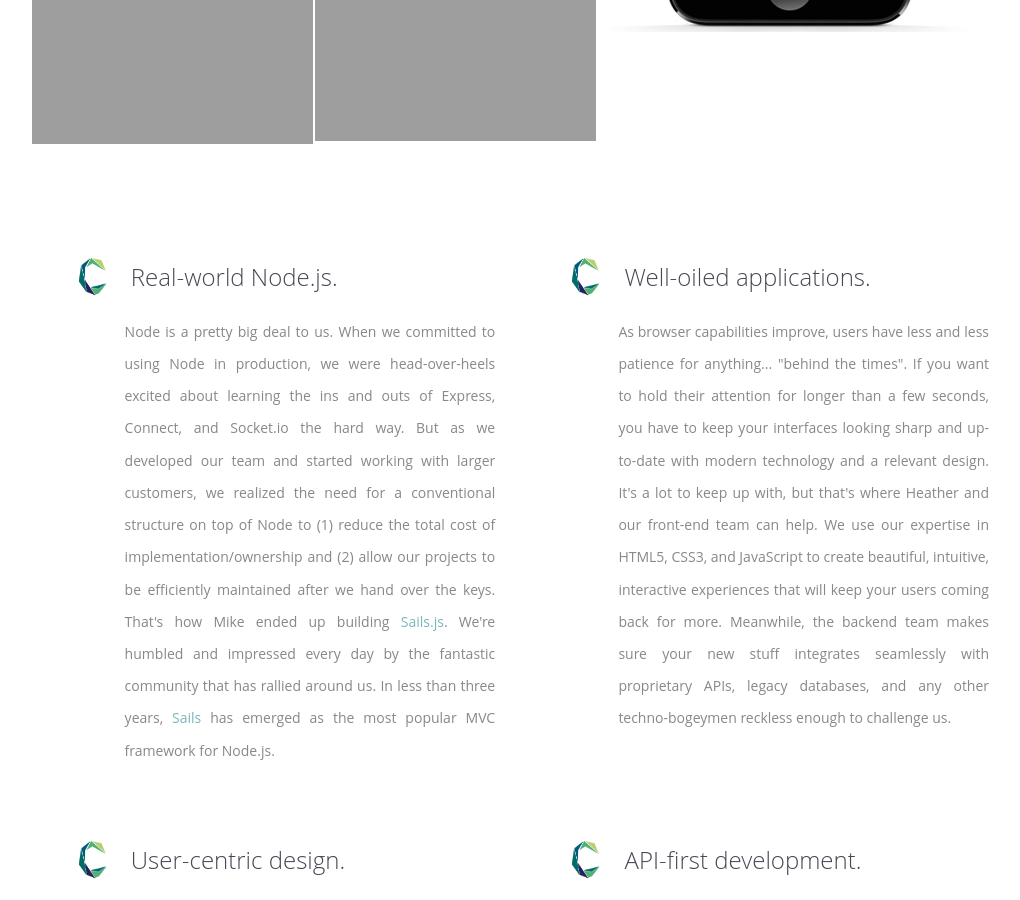
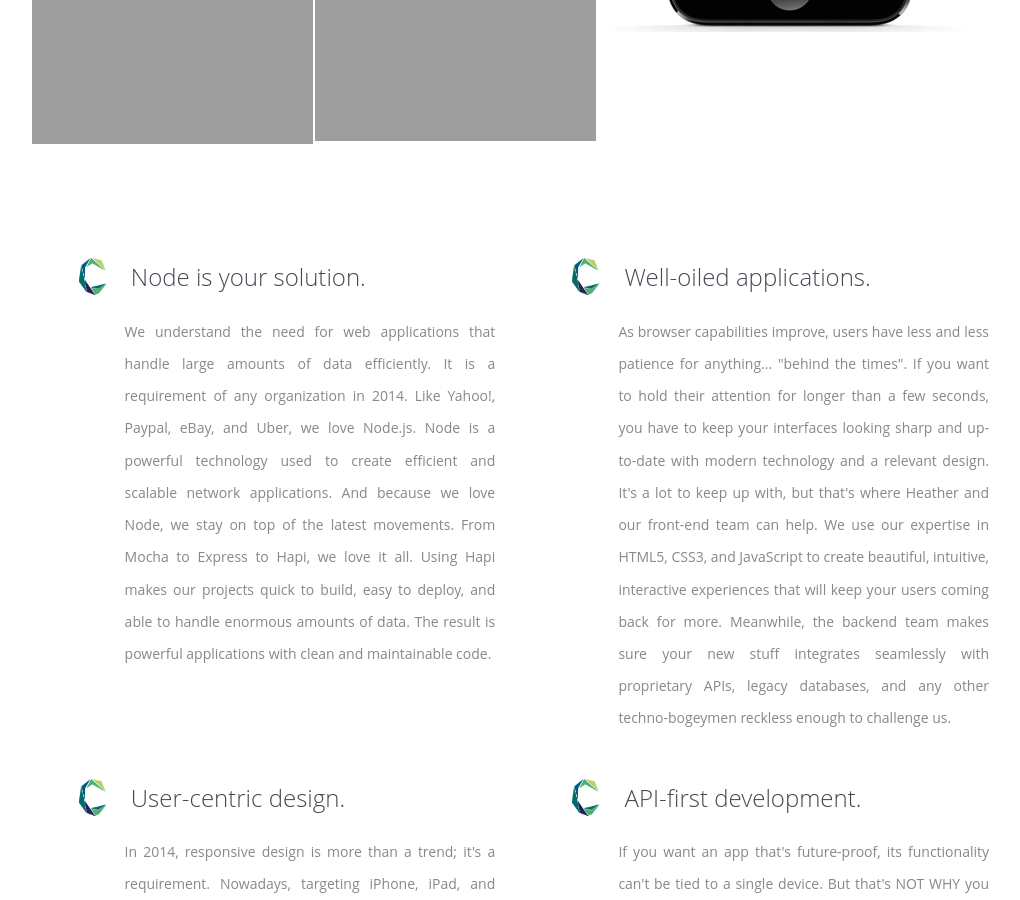
Before and after one commit to sofer/foundersandcoders, a Jekyll site: the page built from index.html, in a window 1280 px wide and 900 px high, scrolled down 1216 px. Shown: the whole window, without its empty margins (121-1141 px from the left). Built offline with Jekyll 4.4.1, drawn with Linux system fonts in a browser that asks for light colours; nearby versions of some CDN libraries.

Commit message:
altering the descriptions of the technologies we use

```diff
--- a/index.html
+++ b/index.html
@@ -79,32 +79,12 @@
 				<div class="top-row">
 					<div class="top_left">
 						<img alt="a pawprint" src="/camdenlogo.png" width="45" height="45">
-						<h4>&nbsp;Real-world Node.js.</h4>
-						<ul class="synonyms" data-animate="cycle-into-h4">
-							<li>We built Sails.js.</li>
-							<li>Real-time applications.</li>
-							<li>Node.js MVC.</li>
-							<li>Express + Socket.io.</li>
-							<li>Streaming file uploads.</li>
-							<li>PostgreSQL + MySQL.</li>
-							<li>Data-intensive analytics.</li>
-							<li>MongoDB + Redis.</li>
-						</ul>
-						<p>Node is a pretty big deal to us.  When we committed to using Node in production, we were head-over-heels excited about learning the ins and outs of Express, Connect, and Socket.io the hard way.  But as we developed our team and started working with larger customers, we realized the need for a conventional structure on top of Node to (1) reduce the total cost of implementation/ownership and (2) allow our projects to be efficiently maintained after we hand over the keys.  That's how Mike ended up building <a title="MVC framework for Node.js" target="_blank" href="http://sailsjs.org">Sails.js</a>.  We're humbled and impressed every day by the fantastic community that has rallied around us.  In less than three years, <a href="http://sailsjs.org" target="_blank" title="MVC framework for Node.js">Sails</a> has emerged as the most popular MVC framework for Node.js.</p>
+						<h4>&nbsp;Node is your solution.</h4>
+						<p>We understand the need for web applications that handle large amounts of data efficiently.  It is a requirement of any organization in 2014. Like Yahoo!, Paypal, eBay, and Uber, we love Node.js. Node is a powerful technology used to create efficient and scalable network applications. And because we love Node, we stay on top of the latest movements. From Mocha to Express to Hapi, we love it all. Using Hapi makes our projects quick to build, easy to deploy, and able to handle enormous amounts of data. The result is powerful applications with clean and maintainable code.</p>
 					</div>
 					<div class="top_right">
 						<img alt="a pawprint" src="/camdenlogo.png" width="45" height="45">
 						<h4>&nbsp;Well-oiled applications.</h4>
-						<ul class="synonyms" data-animate="cycle-into-h4">
-							<li>HTML 5</li>
-							<li>Angular</li>
-							<li>Backbone</li>
-							<li>CSS 3</li>
-							<li>SVG / D3</li>
-							<li>Canvas</li>
-							<li>D3</li>
-							<li>Asset pipeline.</li>
-						</ul>
 						<p>As browser capabilities improve, users have less and less patience for anything... "behind the times". If you want to hold their attention for longer than a few seconds, you have to keep your interfaces looking sharp and up-to-date with modern technology and a relevant design. It's a lot to keep up with, but that's where Heather and our front-end team can help. We use our expertise in HTML5, CSS3, and JavaScript to create beautiful, intuitive, interactive  experiences that will keep your users coming back for more. Meanwhile, the backend team makes sure your new stuff integrates seamlessly with proprietary APIs, legacy databases, and any other techno-bogeymen reckless enough to challenge us.</p>
 					</div>
 				</div>
@@ -112,13 +92,6 @@
 				<div class="bot_left">
 					<img alt="a pawprint" src="/camdenlogo.png" width="45" height="45">
 					<h4>&nbsp;User-centric design.</h4>
-					<ul class="synonyms" data-animate="cycle-into-h4">
-						<li>Phonegap / Cordova</li>
-						<li>Hybrid Apps</li>
-						<li>Interactive Design</li>
-						<li>Mobile Web</li>
-						<li>Fluid Layouts</li>
-					</ul>
 					<p>In 2014, responsive design is more than a trend; it's a requirement.  Nowadays, targeting iPhone, iPad, and <a href="http://developer.android.com/guide/practices/screens_support.html#testing" target="_blank">Android</a> means supporting at least <a href="http://stackoverflow.com/a/21476862/486547" target="_blank">12 different resolutions</a>. Not to mention that most of these devices can be flipped into landscape and portrait mode.
 
 						But responsive implementation and design are relatively new skill sets, and many product/marketing teams don't have relevant expertise in-house... yet.  Balderdash specializes in accelerating product teams past this hump.  We focus on two critical areas: (1) reducing implementation risks and (2) setting up front-end code you can maintain without us.</p>
@@ -126,14 +99,6 @@
 				<div class="bot_right">
 					<img alt="a pawprint" src="/camdenlogo.png" width="45" height="45">
 					<h4>&nbsp;API-first development.</h4>
-						<ul class="synonyms" data-animate="cycle-into-h4">
-							<li>Web platform design.</li>
-							<li>Regulatory compliance.</li>
-							<li>Lightweight APIs.</li>
-							<li>Legacy integrations.</li>
-							<li>Service-oriented architecture.</li>
-							<li>API-layer scalability.</li>
-						</ul>
 					<p>If you want an app that's future-proof, its functionality can't be tied to a single device. But that's NOT WHY you should build a <a href="http://bit.ly/be-dev-agnostic" target="_blank">service-oriented architecture</a>! By powering your app with an API layer, you write reusable, testable, maintainable code -- instead of hacks.  You don't have to completely reinvent your software to adapt to new technology -- your product was built on a solid foundation from the beginning.  Most importantly, even if it's just a <a href="http://venturebeat.com/2011/08/16/linkedin-node/" target="_blank">wrapper around an existing system</a>, exposing and documenting a clean API around your business logic means less lock-in and fewer points of failure.</p>
 				</div>
 			</div>
```
